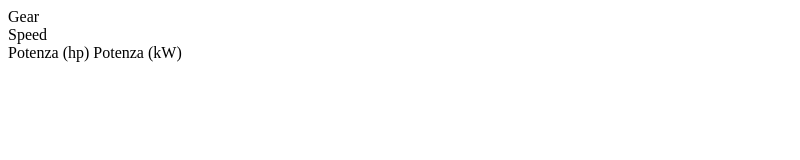
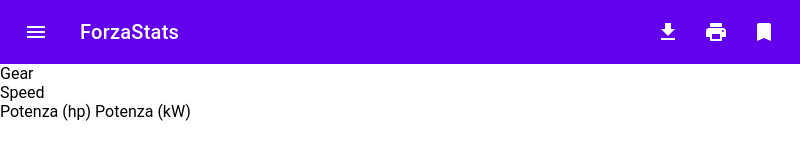
Before and after one commit to edo2313/ForzaStats, an Electron app: page index.html in a window 800 px wide. Drawn offline with Linux system fonts and the light colour scheme.

Commit message:
Started adding material design

```diff
--- a/index.html
+++ b/index.html
@@ -4,14 +4,40 @@
 <head>
     <meta charset="UTF-8">
     <title>ForzaStats</title>
-    <!-- https://electronjs.org/docs/tutorial/security#csp-meta-tag -->
     <meta http-equiv="Content-Security-Policy" content="script-src 'self' 'unsafe-inline';" />
+    <link href="res/material-components-web.min.css" rel="stylesheet">
+    <link href="res/style.css" rel="stylesheet">
+    <script src="res/material-components-web.min.js"></script>
+    <script src="res/design.js"></script>
+    <link rel="stylesheet" href="res/icon.css">
 </head>
 
-<body>
-    Gear <b id="gear"></b><br/>
-    Speed <b id="speed"></b><br/>
-    Potenza (hp) <b id="powerhp"></b>    Potenza (kW) <b id="powerkw"></b>
+<body class="mdc-typography">
+    <div class="mdc-drawer-app-content">
+        <header class="mdc-top-app-bar">
+            <div class="mdc-top-app-bar__row">
+                <section class="mdc-top-app-bar__section mdc-top-app-bar__section--align-start">
+                    <button
+                        class="mdc-icon-button material-icons mdc-top-app-bar__navigation-icon--unbounded">menu</button><span
+                        class="mdc-top-app-bar__title">ForzaStats</span> </section>
+                <section class="mdc-top-app-bar__section mdc-top-app-bar__section--align-end">
+                    <button class="mdc-icon-button material-icons mdc-top-app-bar__action-item--unbounded"
+                        aria-label="Download">file_download</button>
+                    <button class="mdc-icon-button material-icons mdc-top-app-bar__action-item--unbounded"
+                        aria-label="Print this page">print</button>
+                    <button class="mdc-icon-button material-icons mdc-top-app-bar__action-item--unbounded"
+                        aria-label="Bookmark this page">bookmark</button>
+                </section>
+            </div>
+        </header>
+        <main class="main-content">
+            <div class="mdc-top-app-bar--fixed-adjust">
+                Gear <b id="gear"></b><br/>
+                Speed <b id="speed"></b><br/>
+                Potenza (hp) <b id="powerhp"></b>    Potenza (kW) <b id="powerkw"></b>
+            </div>
+        </main>
+    </div>
     <script type="text/javascript" src="res/script.js"></script>
 </body>
 
--- a/main.js
+++ b/main.js
@@ -129,7 +129,6 @@
     //Handle message
     server.on('message', function (message, remote) {
         data = JSON.stringify(mapData(message));
-        //console.log('Accel: ' + data.accel + ' Brake: ' + data.brake + ' Gear: ' + data.gear + ' Turbo: ' + data.boost);
         wss.clients.forEach(function each(client) {
             client.send(data);
         });
@@ -152,9 +151,7 @@
 
     // e carica l'index.html dell'app.
     win.loadFile('index.html')
+    win.setMenuBarVisibility(false)
 }
 
 app.whenReady().then(createWindow)
-
-
-//0-323
--- /dev/null
+++ b/res/icon.css
@@ -0,0 +1,23 @@
+/* fallback */
+@font-face {
+  font-family: 'Material Icons';
+  font-style: normal;
+  font-weight: 400;
+  src: url(maticons.woff2) format('woff2');
+}
+
+.material-icons {
+  font-family: 'Material Icons';
+  font-weight: normal;
+  font-style: normal;
+  font-size: 24px;
+  line-height: 1;
+  letter-spacing: normal;
+  text-transform: none;
+  display: inline-block;
+  white-space: nowrap;
+  word-wrap: normal;
+  direction: ltr;
+  -moz-font-feature-settings: 'liga';
+  -moz-osx-font-smoothing: grayscale;
+}
--- a/res/script.js
+++ b/res/script.js
@@ -8,13 +8,12 @@
 // When a connection is made
 socket.onopen = function () {
     console.log('Opened connection');
-    socket.send('Hello!');
 }
 
 // When data is received
 socket.onmessage = function (event) {
     data = JSON.parse(event.data);
-    document.getElementById('gear').innerHTML = data.gear;
+    document.getElementById('gear').innerHTML = data.gear == 0 ? 'R' : data.gear;
     document.getElementById('speed').innerHTML = (data.speed * 3.6).toFixed(1);
     document.getElementById('powerhp').innerHTML = captozero((data.power / 1000 * 1.34102).toFixed(1));
     document.getElementById('powerkw').innerHTML = captozero((data.power / 1000).toFixed(1));
--- /dev/null
+++ b/res/style.css
@@ -0,0 +1,3 @@
+body {
+    margin: 0;
+}
```
Also changed, not shown: res/material-components-web.min.css (added), res/material-components-web.min.js (added), res/maticons.woff2 (added), res/style.js (added).
